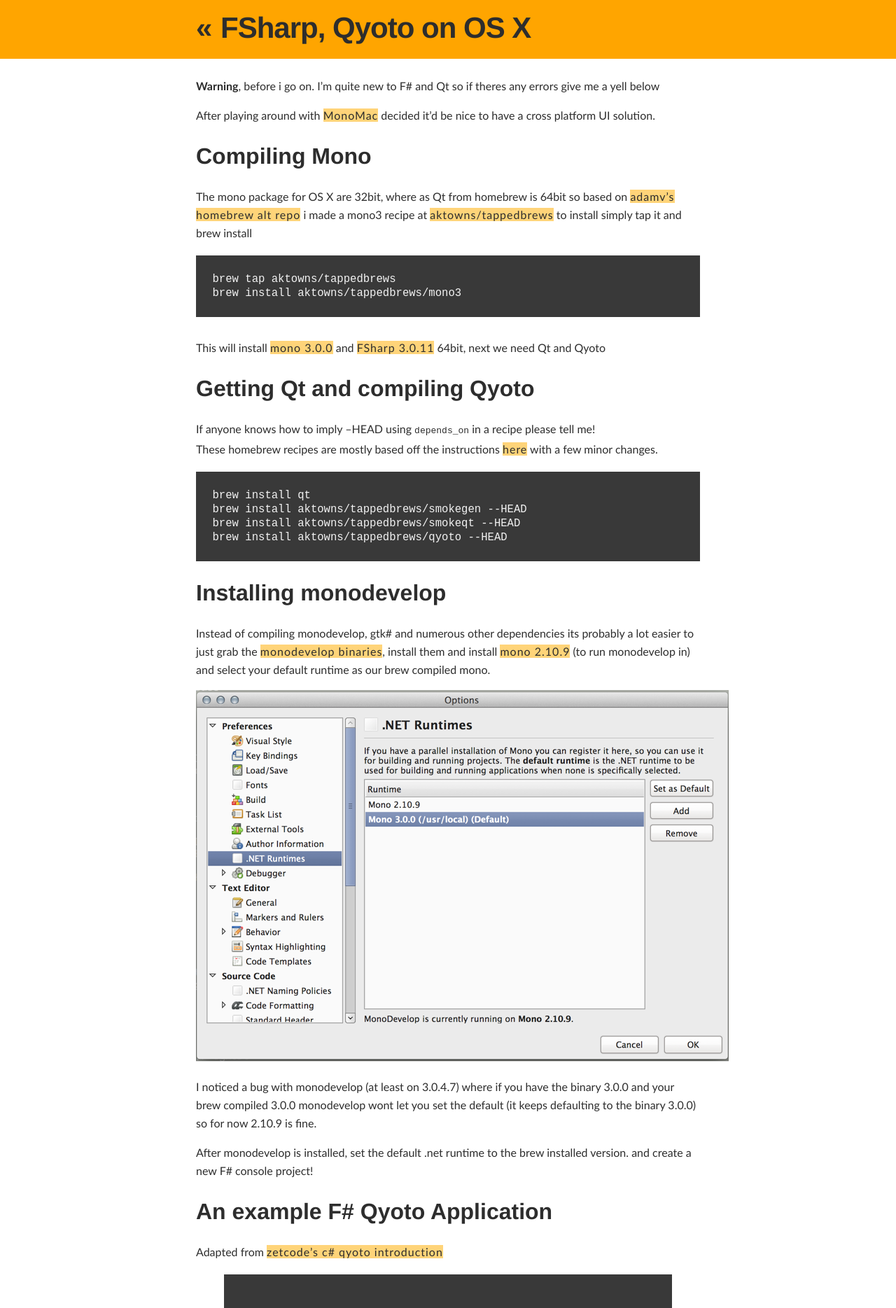
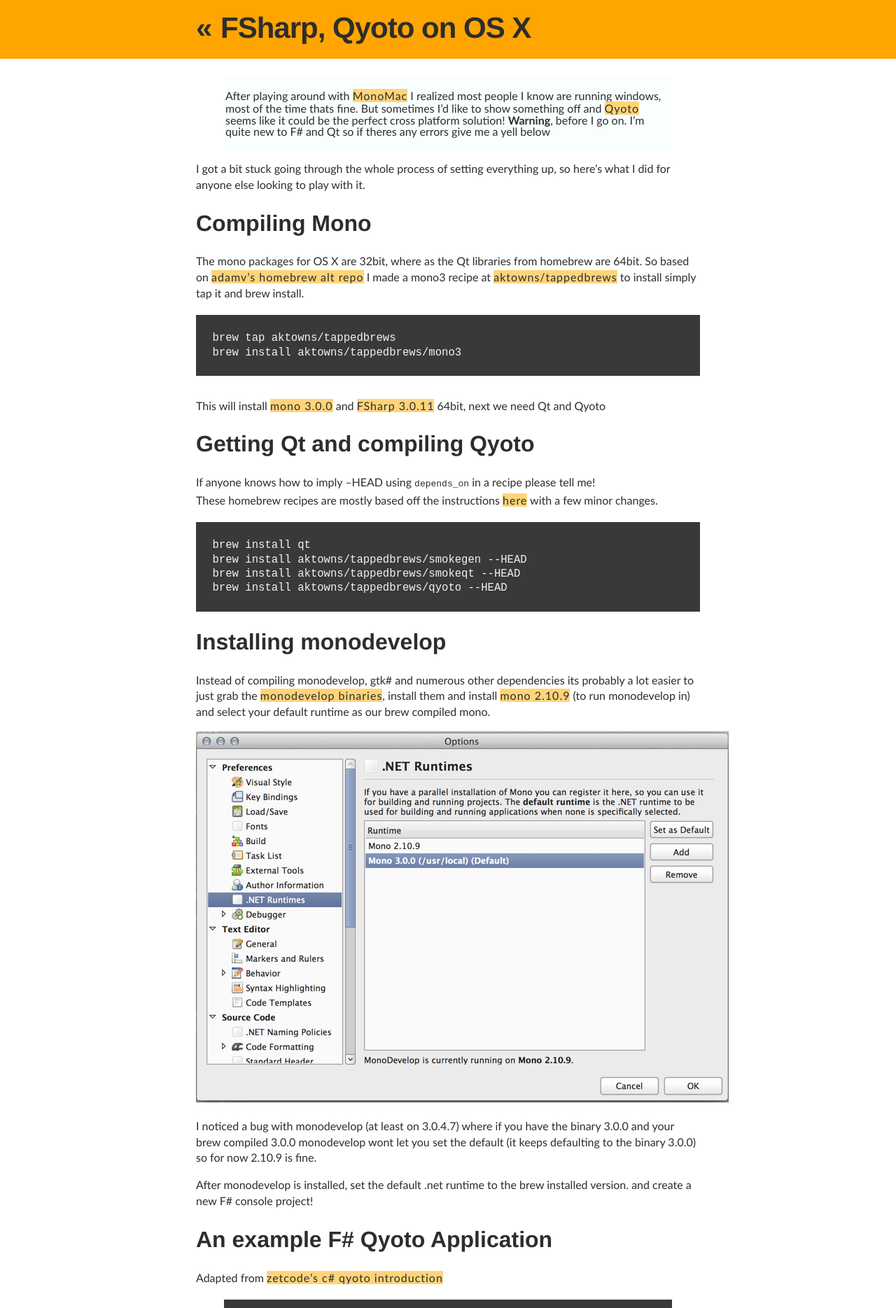
Before and after one commit to aktowns/blog.ashleytowns.id.au, a Jekyll site: the page built from _posts/2012-11/2012-11-01-fsharp-qyoto-on-os-x.md, in a window 1280 px wide. Shown: the top 1869 px of the page at 70% size. Built offline with Jekyll 4.4.1, drawn with Linux system fonts in a browser that asks for light colours; comment, search, counter and statistics services are not loaded.

Commit message:
few layout tweaks, post update

```diff
--- a/_posts/2012-11/2012-11-01-fsharp-qyoto-on-os-x.md
+++ b/_posts/2012-11/2012-11-01-fsharp-qyoto-on-os-x.md
@@ -5,14 +5,15 @@ description: ""
 category:
 tags: [fsharp, qt, qyoto, code]
 ---
-__Warning__, before i go on. I'm quite new to F# and Qt so if theres any errors give me a yell below
+> After playing around with [MonoMac](http://www.mono-project.com/MonoMac) I realized most people I know are running windows, most of the time thats fine. But sometimes I'd like to show something off and [Qyoto](http://techbase.kde.org/Development/Languages/Qyoto) seems like it could be the perfect cross platform solution!
+__Warning__, before I go on. I'm quite new to F# and Qt so if theres any errors give me a yell below
 
-After playing around with [MonoMac](http://www.mono-project.com/MonoMac) decided it'd be nice to have a cross platform UI solution.
+I got a bit stuck going through the whole process of setting everything up, so here's what I did for anyone else looking to play with it.
 
 ### Compiling Mono
-The mono package for OS X are 32bit, where as Qt from homebrew is 64bit
-so based on [adamv's homebrew alt repo](https://github.com/adamv/homebrew-alt) i made a mono3 recipe at [aktowns/tappedbrews](https://github.com/aktowns/tappedbrews)
-to install simply tap it and brew install
+The mono packages for OS X are 32bit, where as the Qt libraries from homebrew are 64bit.
+So based on [adamv's homebrew alt repo](https://github.com/adamv/homebrew-alt) I made a mono3 recipe at [aktowns/tappedbrews](https://github.com/aktowns/tappedbrews)
+to install simply tap it and brew install.
 
     brew tap aktowns/tappedbrews
     brew install aktowns/tappedbrews/mono3
--- a/style.css
+++ b/style.css
@@ -2,7 +2,7 @@ body {
 	margin: 0;
 	font-family: Frutiger, "Frutiger Linotype", Univers, Calibri, "Gill Sans", "Gill Sans MT", "Myriad Pro", Myriad, "DejaVu Sans Condensed", "Liberation Sans", "Nimbus Sans L", Tahoma, Geneva, "Helvetica Neue", Helvetica, Arial, "MS PGothic", Osaka, Sans-Serif;
 	font-size: 1em;
-	line-height: 1.625em;
+	line-height: 1.425em;
 	color: #2D2D2D;
 }
 
@@ -107,3 +107,9 @@ pre {
 	word-wrap: break-word;
 	line-height: 1.000em;
 }
+
+blockquote {
+	background-color: #F9FFFF;
+	padding: 2px;
+	line-height: 1em;
+}
```
Also changed, not shown: 1 other file.
